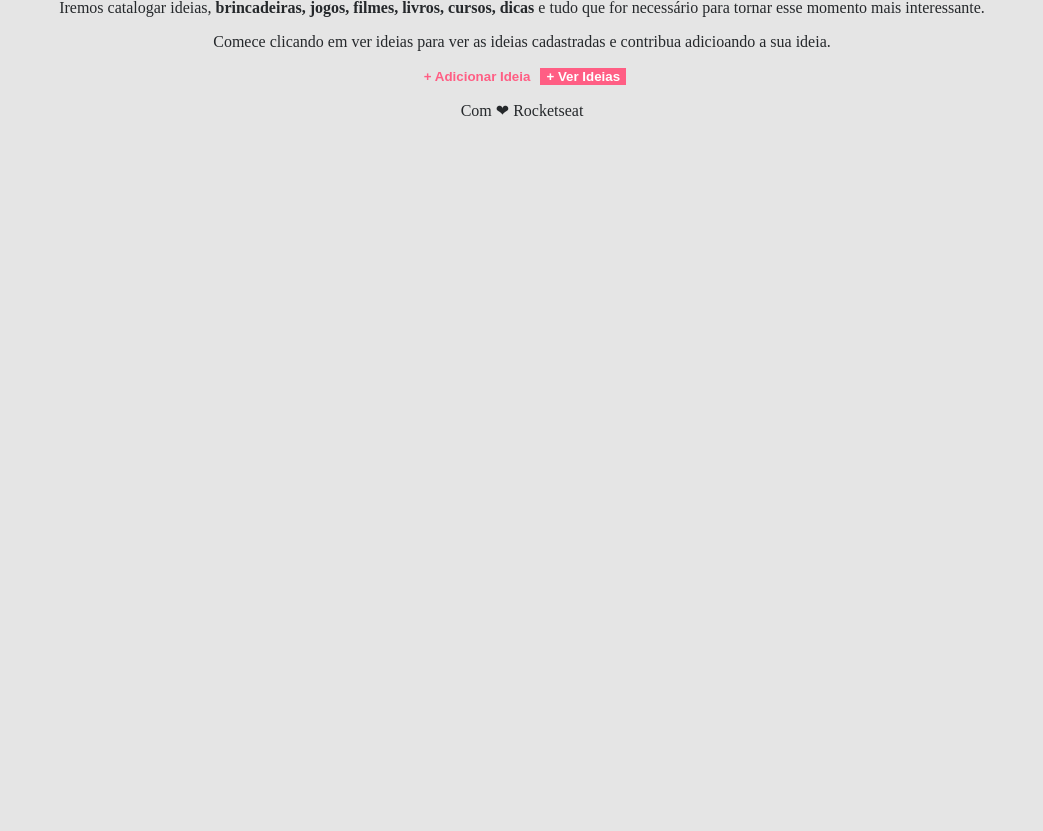
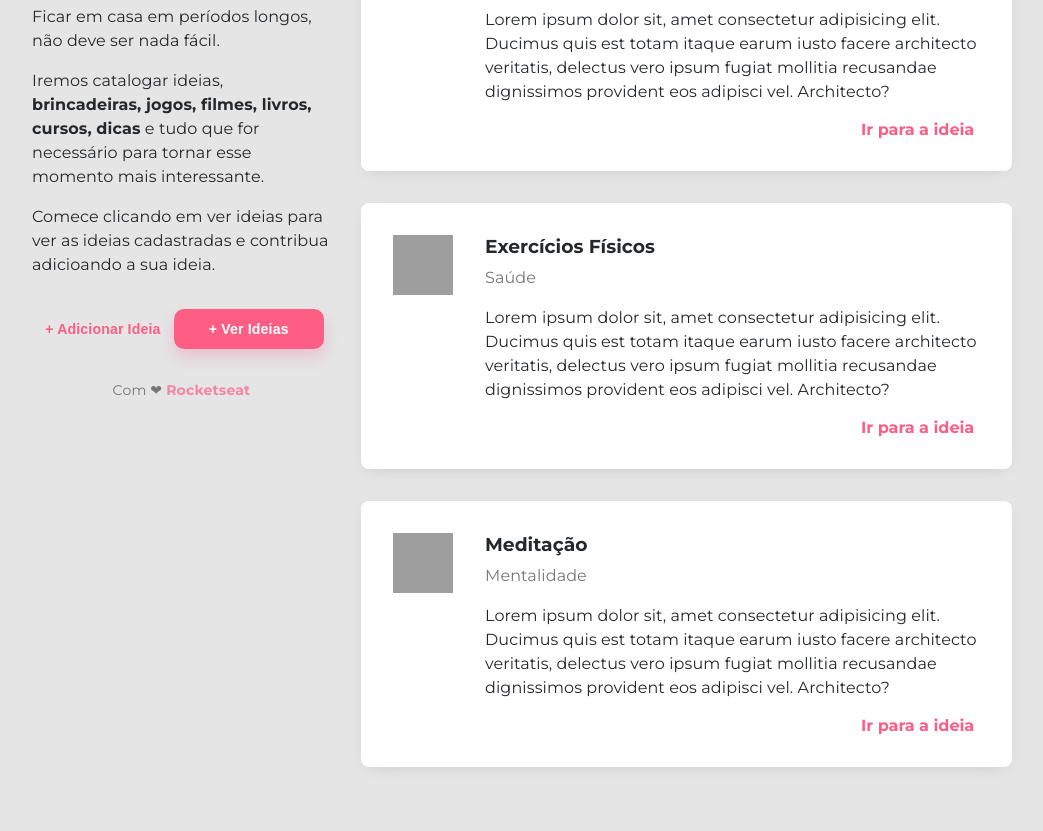
Before and after one commit to gubarbosa/OmniStack, a plain HTML site: page index.html in a window 1280 px wide. Shown: the part 127-958 px from the top of the page, without its empty margins (118-1161 px from the left). Before the commit the page ends 800 px from the top, so only its background shows below. Drawn offline with Linux system fonts and the light colour scheme; grey boxes are pictures that could not be loaded.

Commit message:
estilizando index

```diff
--- a/index.html
+++ b/index.html
@@ -8,22 +8,95 @@
     <meta charset="utf-8">
     <title>Casa Criativa</title>
     <link rel="stylesheet" href="style.css">
+    <link href="https://fonts.googleapis.com/css?family=Montserrat:300,400,600,700,900&display=swap" rel="stylesheet">
 
 </head>
 
 <body>
+
+    <div id="container">
+
+        <section id="intro">
+
+            <header>
                 <img src="img/casa_criativa.png" alt="Logo-Casa-Criativa">
+            </header>
+
+            <main>
 
                 <p>Ficar em casa em períodos longos, não deve ser nada fácil.</p>
 
-        <p>Iremos catalogar ideias, <strong>brincadeiras, jogos, filmes, livros, cursos, dicas</strong> e tudo que for necessário para tornar esse momento mais interessante.</p>
+                <p>Iremos catalogar ideias, <strong>brincadeiras, jogos, filmes, livros, cursos, dicas</strong> e tudo que
+                    for necessário para tornar esse momento mais interessante.</p>
 
-        <p>Comece clicando em ver ideias para ver as  ideias cadastradas e contribua adicioando a sua ideia.</p>
+                <p>Comece clicando em ver ideias para ver as ideias cadastradas e contribua adicioando a sua ideia.</p>
 
+            </main>
+
+            <section id="buttons">
                 <button>+ Adicionar Ideia</button>
                 <button class="fat">+ Ver Ideias</button>
 
-        <p id="footer">Com ❤ <a href="http://rocketseat.com.br">Rocketseat</a>  </p>
+            </section>
+
+            <footer>
+                Com ❤ <a href="http://rocketseat.com.br">Rocketseat</a>
+            </footer>
+
+        </section>
+
+        <section id="last-ideias">
+            <div class="ideia">
+                <img
+                src="https://image.flaticon.com/icons/svg/2729/2729007.svg"
+                alt="Imagem de Curso de Programação">
+
+                <div class="content">
+                    <h3>Cursos de Programação</h3>
+                    <p>Estudo</p>
+                    <div class="description">
+                        Lorem ipsum dolor sit, amet consectetur adipisicing elit. Ducimus quis est totam itaque earum iusto facere architecto veritatis, delectus vero ipsum fugiat mollitia recusandae dignissimos provident eos adipisci vel. Architecto?
+                    </div>
+                    <a href="#">Ir para a ideia</a>
+                </div>
+            </div>
+
+            <div class="ideia">
+                <img
+                src="https://image.flaticon.com/icons/svg/2729/2729005.svg"
+                alt="Imagem de Exercícios">
+
+                <div class="content">
+                    <h3>Exercícios Físicos</h3>
+                    <p>Saúde</p>
+                    <div class="description">
+                        Lorem ipsum dolor sit, amet consectetur adipisicing elit. Ducimus quis est totam itaque earum iusto facere architecto veritatis, delectus vero ipsum fugiat mollitia recusandae dignissimos provident eos adipisci vel. Architecto?
+                    </div>
+                    <a href="#">Ir para a ideia</a>
+                </div>
+            </div>
+
+            <div class="ideia">
+                <img
+                src="https://image.flaticon.com/icons/svg/2729/2729027.svg"
+                alt="Imagem de Meditação">
+
+                <div class="content">
+                    <h3>Meditação</h3>
+                    <p>Mentalidade</p>
+                    <div class="description">
+                        Lorem ipsum dolor sit, amet consectetur adipisicing elit. Ducimus quis est totam itaque earum iusto facere architecto veritatis, delectus vero ipsum fugiat mollitia recusandae dignissimos provident eos adipisci vel. Architecto?
+                    </div>
+                    <a href="#">Ir para a ideia</a>
+                </div>
+            </div>
+
+
+        </section>
+
+    </div>
+
+    <!--Modal-->
 
     <script src="scripts.js"></script>
 </body>
--- a/style.css
+++ b/style.css
@@ -3,27 +3,126 @@
 body {
     background: #e5e5e5;
     color: #25282B;
-    text-align: center;
+    margin: 0;
+    font-family: 'Montserrat', sans-serif;
+}
+
+.hide {
+    display: none;
+}
+
+p, .description {
+    font-size: 16px;
+    line-height: 24px;
+    letter-spacing: 0.1px;
+}
+
+a {
+    color: #ff5e84;
+    font-weight: bold;
+    text-decoration: none;
+}
+
+a:hover {
+    text-decoration: underline;
+}
+
+#container {
+    max-width: 980px;
+    width: 90%;
+
+    margin: 32px auto;
+    display: flex;
+}
+
+#intro {
+    width: 300px;
+    margin-right: 30px;
+}
+
+main {
+    margin: 32px 0;
+}
+
+#buttons {
+    margin-bottom: 32px;
+    display: flex;
+    justify-content: space-evenly;
+    font-size: 14px;
 }
 
 button {
     border: none;
     color: #ff5e84;
     background: none;
+    cursor: pointer;
+    outline: none;
     font-weight: bold;
+    font-size: 14px;
+    line-height: 18px;
+    letter-spacing: 0.2px;
 
 }
 
-.fat {
+button:hover {
+    text-decoration: underline;
+}
+
+button.fat {
     background: #ff5e84;
     color: white;
+    width: 150px;
+    height: 40px;
+    border-radius: 10px;
+    box-shadow: 0px 8px 16px rgba(255, 0, 92, 0.16);
 }
 
-#footer a {
-    color: #25282B;
+button.fat:hover {
     text-decoration: none;
 }
 
-.hide {
-    display: none;
+
+footer {
+    text-align: center;
+    font-weight: regular;
+    font-size: 14px;
+    line-height: 18px;
+    letter-spacing: 0.2px;
+    color: #777;
 }
+
+footer a {
+    opacity: 0.7;
+}
+#last-ideias a {
+    margin-left: 376px;
+}
+
+.ideia {
+    display: flex;
+    background: white;
+    margin-bottom: 32px;
+    padding: 32px;
+    border-radius: 8px;
+    box-shadow: 0 4px 16px -8px rgba(1,1,1,0.2);
+}
+
+.ideia img {
+    height: 60px;
+    width: 60px;
+    margin: 0px 32px 0px 0px;
+
+}
+
+.ideia p {
+    margin: 8px 0;
+    color:#777;
+}
+
+.ideia h3 {
+    margin: 0px;
+}
+
+.ideia .description {
+    margin: 16px 0px;
+}
```
Lines whose indentation alone changed are shown as unchanged.
